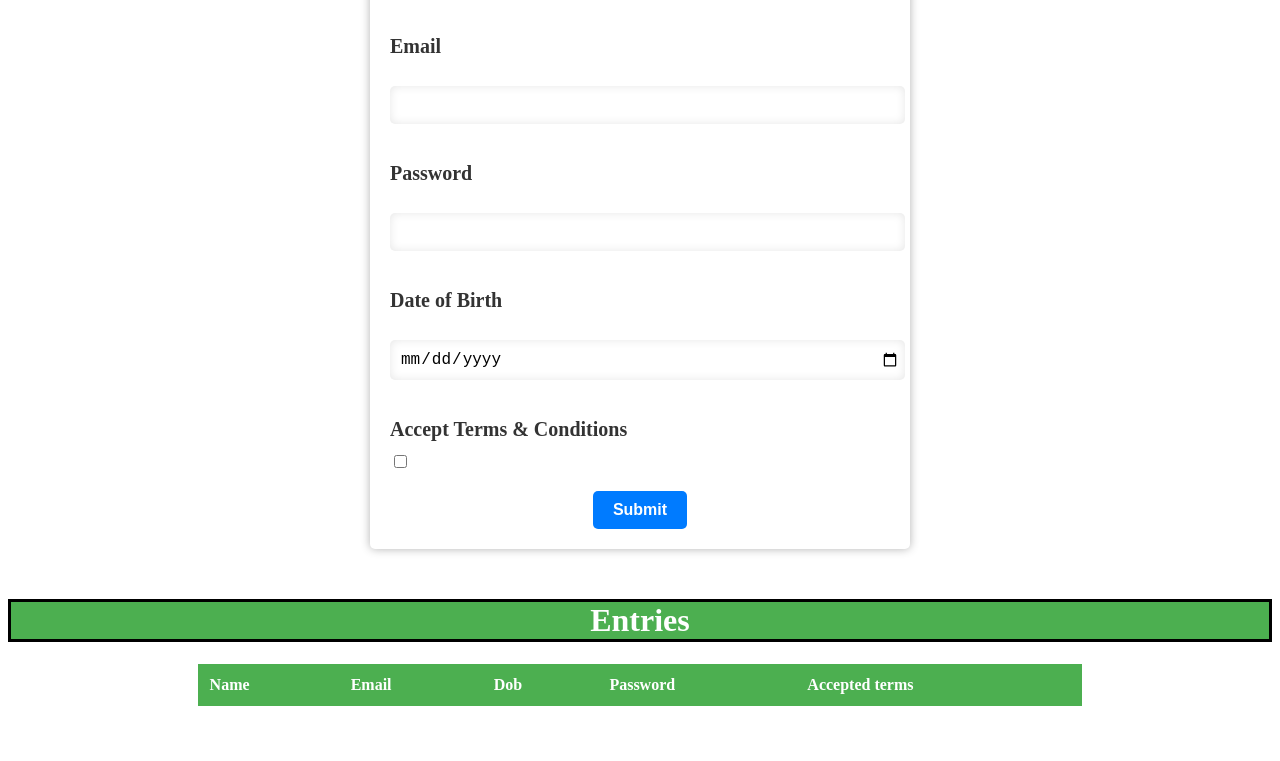
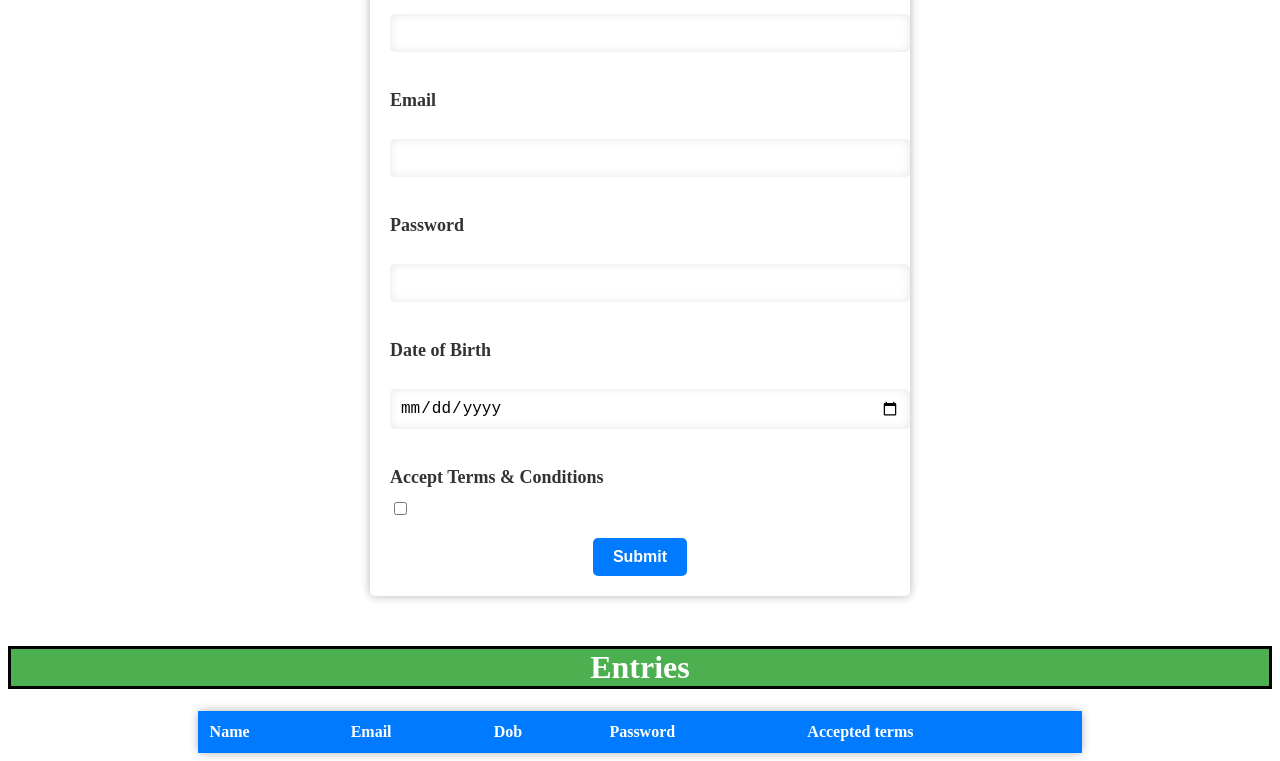
Before and after one commit to sujanMidatani7/wd101, a plain HTML site: page index.html in a window 1280 px wide. Shown: the part 300-1061 px from the top of the page. Before the commit the page ends 1014 px from the top, so only its background shows below. Drawn offline with Linux system fonts and the light colour scheme.

Commit message:
Update index.html

```diff
--- a/index.html
+++ b/index.html
@@ -7,8 +7,18 @@
 
     <style>
 
+        <style>
+    body {
+      background-color: #f1f1f1;
+      font-family: Arial, sans-serif;
+    }
+
+    h1 {
+      text-align: center;
+      margin-top: 50px;
+    }
+
     .form {
-        color: black;
       width: 500px;
       margin: 50px auto;
       padding: 20px;
@@ -21,7 +31,7 @@
       display: block;
       margin-bottom: 10px;
       color: #333;
-        font-size: 20px;
+      font-size: 18px;
       font-weight: bold;
     }
 
@@ -33,7 +43,6 @@
       width: 100%;
       padding: 10px;
       margin-bottom: 20px;
-        padding-right: 5px;
       border: none;
       border-radius: 5px;
       box-shadow: inset 0 0 10px rgba(0, 0, 0, 0.1);
@@ -72,12 +81,14 @@
     table {
       border-collapse: collapse;
       width: 70%;
-        margin: 0px 15%;
-        color: black;
+      margin: 0px auto;
+      background-color: #fff;
+      border-radius: 5px;
+      box-shadow: 0 0 10px rgba(0, 0, 0, 0.3);
     }
 
     thead {
-        background-color: #4caf50;
+      background-color: #007bff;
       color: white;
     }
 
```
Lines whose indentation alone changed are shown as unchanged.
